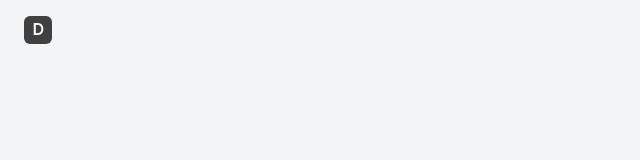
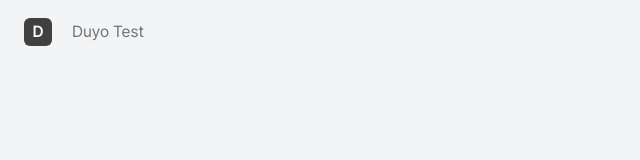
Before and after one commit to Ryuider-JS/duyo, a React (Vite) app: page / in a window 1280 px wide. Shown: the top 160 px of the page, without its empty margins (0-640 px from the left). Built offline with nearby package versions, Linux system fonts and the light colour scheme.

Commit message:
complete header section

```diff
--- a/src/components/Header.tsx
+++ b/src/components/Header.tsx
@@ -1,9 +1,10 @@
 export default function Header() {
 	return (
-		<div className="flex items-center w-full gap-3 px-6 pt-4">
-			<div className="flex items-center justify-center text-base font-bold rounded-md cursor-pointer size-7 bg-neutral-700 text-neutral-50">
+		<div className="flex items-center w-full px-6 pt-[18px] gap-x-5">
+			<div className="flex items-center justify-center text-base font-semibold transition-all duration-100 ease-out rounded-md cursor-pointer size-7 bg-neutral-700 text-neutral-50 hover:bg-neutral-800 active:scale-90">
 				D
 			</div>
+			<p className="text-base font-normal cursor-default  text-neutral-500">Duyo Test</p>
 		</div>
 	);
 }
--- a/src/index.css
+++ b/src/index.css
@@ -1,8 +1,7 @@
 @font-face {
   font-family: 'Pretendard';
   src: url('/assets/PretendardVariable-CJuje-Rk.woff2') format('woff2');
-  font-weight: normal;
-  font-style: normal;
+  font-weight: 100 900;
 }
 
 @tailwind base;
```
